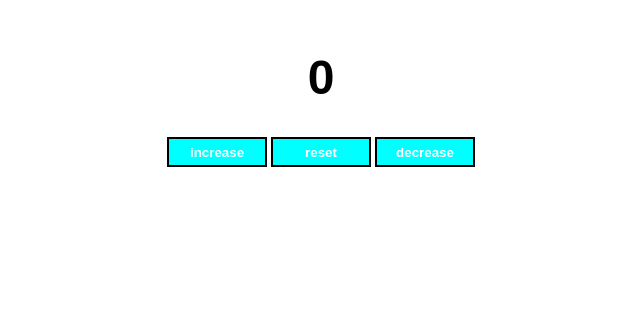
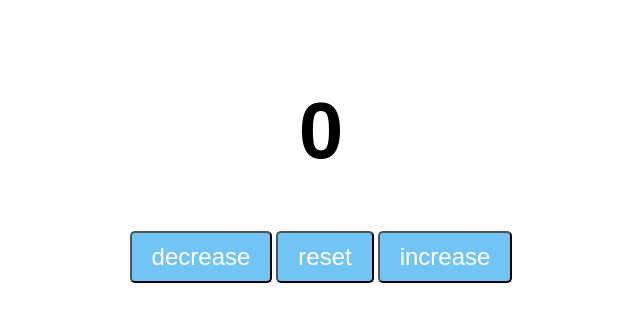
Before and after one commit to tmitch94/Counter, a plain HTML site: page index.html in a window 1280 px wide. Shown: the whole page, without its empty margins (319-959 px from the left). Drawn offline with Linux system fonts and the light colour scheme.

Commit message:
Made buttons have one class and changed color. added transitions and hover animation

```diff
--- a/index.html
+++ b/index.html
@@ -7,11 +7,12 @@
     <link rel="stylesheet" href="styles.css">
 </head>
 <body>
+    <h1 id="message"></h1>
     <div class="center">
         <h1 id="total"></h1>
-        <button id="b1">increase</button>
-        <button type="reset" id="b2">reset</button>
-        <button id="b3">decrease</button>
+            <button id="decrease" class="button">decrease</button>
+            <button type="reset" id="b2" class="button">reset</button>
+            <button id="increase" class="button">increase</button>
         <script src="index.js"></script>
     </div>
 </body>
--- a/index.js
+++ b/index.js
@@ -2,7 +2,7 @@ let total = document.getElementById("total").textContent = 0;
 total = Number(total);
 
 
-document.getElementById("b1").onclick = function(){
+document.getElementById("increase").onclick = function(){
     total+=1
     document.getElementById("total").textContent = total;
     console.log(total);
@@ -13,7 +13,7 @@ document.getElementById("b2").onclick = function(){
     document.getElementById("total").textContent = total;
 }
 
-document.getElementById("b3").onclick = function(){
+document.getElementById("decrease").onclick = function(){
     total-=1
     document.getElementById("total").textContent = total;
 
--- a/styles.css
+++ b/styles.css
@@ -1,3 +1,4 @@
+
 .center{
     margin: auto;
     width: 50%;
@@ -5,38 +6,20 @@
     text-align: center;
 }
 
-#b1{
-    background-color: aqua;
-    border-style: double;
-    height: 30px;
-    width: 100px;
+.button{
+    padding: 10px 20px;
+    font-size: 1.5em;
     color: white;
-    font-weight: bold;
-    font-family: Arial, Helvetica, sans-serif;
-
+    background-color: hsl(202, 85%, 70%);
+    border-radius: 5px;
+    cursor: pointer;
+    transition: background-color 0.25s;
 }
-
-#b2{
-    background-color: aqua;
-    border-style: double;
-    height: 30px;
-    width: 100px;
-    color: white;
-    font-weight: bold;
-    font-family: Arial, Helvetica, sans-serif;
-}
-
-#b3{
-    background-color: aqua;
-    border-style: double;
-    height: 30px;
-    width: 100px;
-    color: white;
-    font-weight: bold;
-    font-family: Arial, Helvetica, sans-serif;
+.button:hover{
+    background-color: hsl(202, 89%, 49%) ;
 }
 
 #total{
-    font-size: 3em;
+    font-size: 5em;
     font-family: Arial, Helvetica, sans-serif;
 }
```
